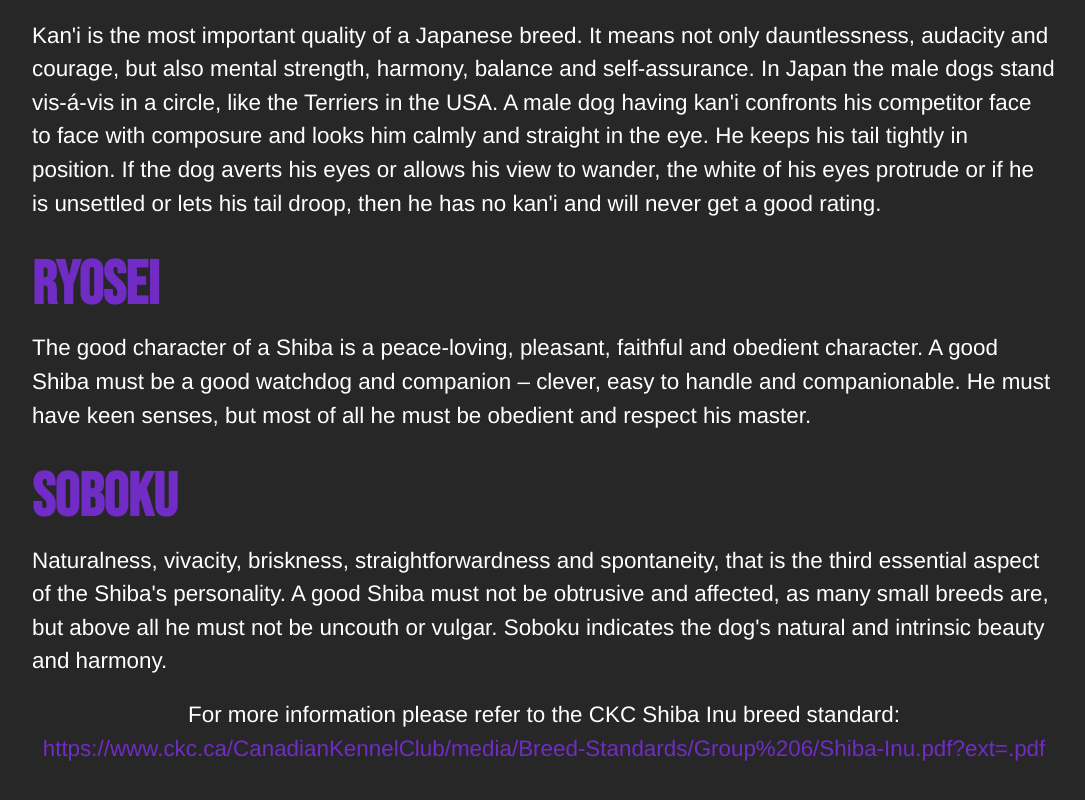
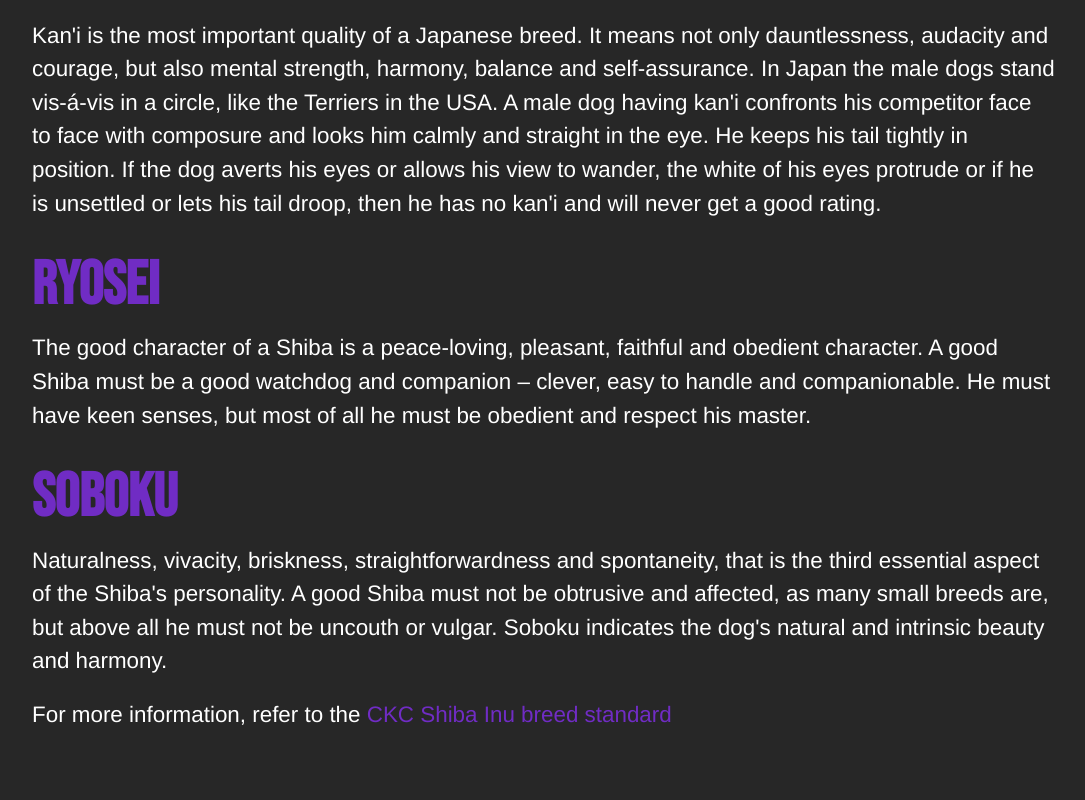
Before and after one commit to adamgrharvey/InazumaShibas, a React (Create React App) app: page /about-shibas in a window 1280 px wide. Shown: the part 1690-2490 px from the top of the page, without its empty margins (96-1181 px from the left). Built offline with nearby package versions, Linux system fonts and the light colour scheme.

Commit message:
adds AOS to project for History page animations. Styling on History page.

```diff
--- a/package.json
+++ b/package.json
@@ -11,6 +11,7 @@
     "@testing-library/jest-dom": "^5.16.5",
     "@testing-library/react": "^13.4.0",
     "@testing-library/user-event": "^13.5.0",
+    "aos": "^2.3.4",
     "react": "^18.2.0",
     "react-dom": "^18.2.0",
     "react-router-dom": "^6.11.2",
--- a/public/index.html
+++ b/public/index.html
@@ -16,6 +16,7 @@
   <link rel="preconnect" href="https://fonts.googleapis.com">
   <link rel="preconnect" href="https://fonts.gstatic.com" crossorigin>
   <link href="https://fonts.googleapis.com/css2?family=Bebas+Neue&display=swap" rel="stylesheet">
+  <script src="https://unpkg.com/aos@2.3.1/dist/aos.js"></script>
   <!--
       Notice the use of %PUBLIC_URL% in the tags above.
       It will be replaced with the URL of the `public` folder during the build.
@@ -36,10 +37,7 @@
       <!-- Additional required wrapper -->
       <div class="swiper-wrapper">
         <!-- Slides -->
-        <div class="swiper-slide">Slide 1</div>
-        <div class="swiper-slide">Slide 2</div>
-        <div class="swiper-slide">Slide 3</div>
-        ...
+
       </div>
       <!-- If we need pagination -->
       <div class="swiper-pagination"></div>
--- a/src/CSS/History.css
+++ b/src/CSS/History.css
@@ -4,6 +4,16 @@
 }
 
 .history-split {
+  display: flex;
+  flex-direction: column;
+  text-align: center;
+  align-items: center;
+}
+
+.history-link {
+  display: flex;
+  text-align: center;
+  flex-direction: column;
   text-align: center;
   align-items: center;
 }
@@ -18,6 +28,7 @@
   color: #702cc4;
   height: auto;
 }
+
 .history-text {
   display: flex;
   flex-direction: column;
@@ -31,9 +42,21 @@
   flex-direction: row;
 
 }
+
 .AboutTextSection {
   flex-direction: column;
   width: 50%;
+}
+
+.fade-in {
+  opacity: 0;
+  transform: translateY(40%);
+  transition: all 1s ease-out;
+}
+
+.active {
+  opacity: 4;
+  transform: translateY(0);
 }
 
 
@@ -42,6 +65,7 @@
   .history-title {
     font-size: 3rem;
   }
+
   .history-text {
     font-size: 1.1rem;
   }
@@ -53,20 +77,14 @@
   .history-title {
     font-size: 3.3rem;
   }
+
   .history-text {
     font-size: 1.25rem;
   }
 }
 
-@media (min-width: 821px) and (max-width: 1123px) {
+@media (min-width: 821px) and (max-width: 1123px) {}
 
-}
+@media (min-width: 1124px) and (max-width: 1423px) {}
 
-@media (min-width: 1124px) and (max-width: 1423px) {
-
-}
-
-@media (min-width: 1424px) {
-
-
-}
+@media (min-width: 1424px) {}
--- a/src/routes/History.jsx
+++ b/src/routes/History.jsx
@@ -1,6 +1,13 @@
+import { useEffect } from 'react';
 import '../CSS/History.css';
 import aya_about from "../images/aya-about.webp"
+import Aos from 'aos';
+import "aos/dist/aos.css";
 export default function History(props) {
+
+  useEffect(() => {
+    Aos.init({ debounceDelay: 50, duration: 1200, once: false, mirror: true });
+  })
 
   return (
     <>
@@ -8,27 +15,54 @@ export default function History(props) {
       <div className="HomeText fadeInPage flex flex-col">
         <p className='font-bold mb-4 underline history-title'>Breed Description</p>
         <div className='history-text'>
+
+          <div data-aos="fade-right" className='aos-item'>
             <p className='font-bold mt-5 history-title'>Origin and Purpose</p>
             <p>  The Shiba was developed in Japan, and is the smallest of the native Japanese breeds. Developed as a hunting dog for boar, rabbit, grouse and other small game in dense undergrowth, the Shiba needed strength, agility and a coarse thick coat, as well as courage and tenacity. While still retaining these hunting skills, the Shiba is now primarily an excellent companion. </p>
+          </div>
 
+          <div data-aos="fade-right" className='aos-item'>
             <p className='font-bold mt-5 history-title'>General Appearance and Characteristics</p>
             <p> The Shiba is a small dog of Spitz type, just off-square, well balanced and muscular, with erect ears, dark slanted eyes, tapered muzzle, and coarse standoff coat. Males and females display both strength and elegance, neither coarse nor fine, while retaining obvious differences. The overall impression conveys a spirited boldness, good nature, alertness and agility.</p>
+          </div>
 
+          <div data-aos="fade-right" className='aos-item'>
             <p className='font-bold mt-5 history-title'>Temperament</p>
             <p> Spirited boldness, good nature, and independence characterize the Shiba temperament. Extremely lively and fun-loving with their families. While sometimes aloof with strangers, aggression to humans or extreme shyness to be severely penalized. Shibas may not tolerate other dogs’ intrusions, and will display aggression if challenged. </p>
+          </div>
 
-          <p className='font-bold mt-5 text-2xl history-split'> The Japanese have three terms to characterise the Shiba's combined intrinsic qualities.  </p>
+          <div data-aos="fade-right" className='aos-item'>
+            <p className='font-bold mt-5 text-2xl history-split'> The Japanese have three terms to characterise the Shiba's combined intrinsic qualities.
+            </p>
+          </div>
 
+          <div data-aos="fade-right" className='aos-item'>
             <p className='font-bold mt-5 history-title'>KAN'I</p>
             <p>  Kan'i is the most important quality of a Japanese breed. It means not only dauntlessness, audacity and courage, but also mental strength, harmony, balance and self-assurance. In Japan the male dogs stand vis-á-vis in a circle, like the Terriers in the USA. A male dog having kan'i confronts his competitor face to face with composure and looks him calmly and straight in the eye. He keeps his tail tightly in position. If the dog averts his eyes or allows his view to wander, the white of his eyes protrude or if he is unsettled or lets his tail droop, then he has no kan'i and will never get a good rating.</p>
+          </div>
 
-          <p className='font-bold mt-5 history-title'>RYOSEI</p>
+          <div data-aos="fade-right" className='aos-item'>
+            <p className='font-bold mt-5 history-title '>RYOSEI</p>
             <p> The good character of a Shiba is a peace-loving, pleasant, faithful and obedient character. A good Shiba must be a good watchdog and companion – clever, easy to handle and companionable. He must have keen senses, but most of all he must be obedient and respect his master.</p>
+          </div>
 
+          <div data-aos="fade-right" className='aos-item'>
             <p className='font-bold mt-5 history-title'>SOBOKU</p>
             <p> Naturalness, vivacity, briskness, straightforwardness and spontaneity, that is the third essential aspect of the Shiba's personality. A good Shiba must not be obtrusive and affected, as many small breeds are, but above all he must not be uncouth or vulgar. Soboku indicates the dog's natural and intrinsic beauty and harmony.</p>
-          <p className="mt-5 mb-4 history-split">For more information please refer to the CKC Shiba Inu breed standard: <a href="https://www.ckc.ca/CanadianKennelClub/media/Breed-Standards/Group%206/Shiba-Inu.pdf?ext=.pdf"><span className='ckc-link'>https://www.ckc.ca/CanadianKennelClub/media/Breed-Standards/Group%206/Shiba-Inu.pdf?ext=.pdf</span></a></p></div>
+          </div>
 
+          <div data-aos="fade-right" className='aos-item history-link history-split'>
+            <p className="mt-5">For more information, refer to the
+              <a href="https://www.ckc.ca/CanadianKennelClub/media/Breed-Standards/Group%206/Shiba-Inu.pdf?ext=.pdf">
+                <span className='ckc-link'> CKC Shiba Inu breed standard
+                </span>
+              </a>
+            </p>
+          </div>
+          <div className='mb-10 mt-10'>
+
+          </div>
+        </div>
       </div>
     </>
   )
```
Also changed, not shown: 1 other file (tests, documents, lock files or other folders). Lines whose indentation alone changed are shown as unchanged.
